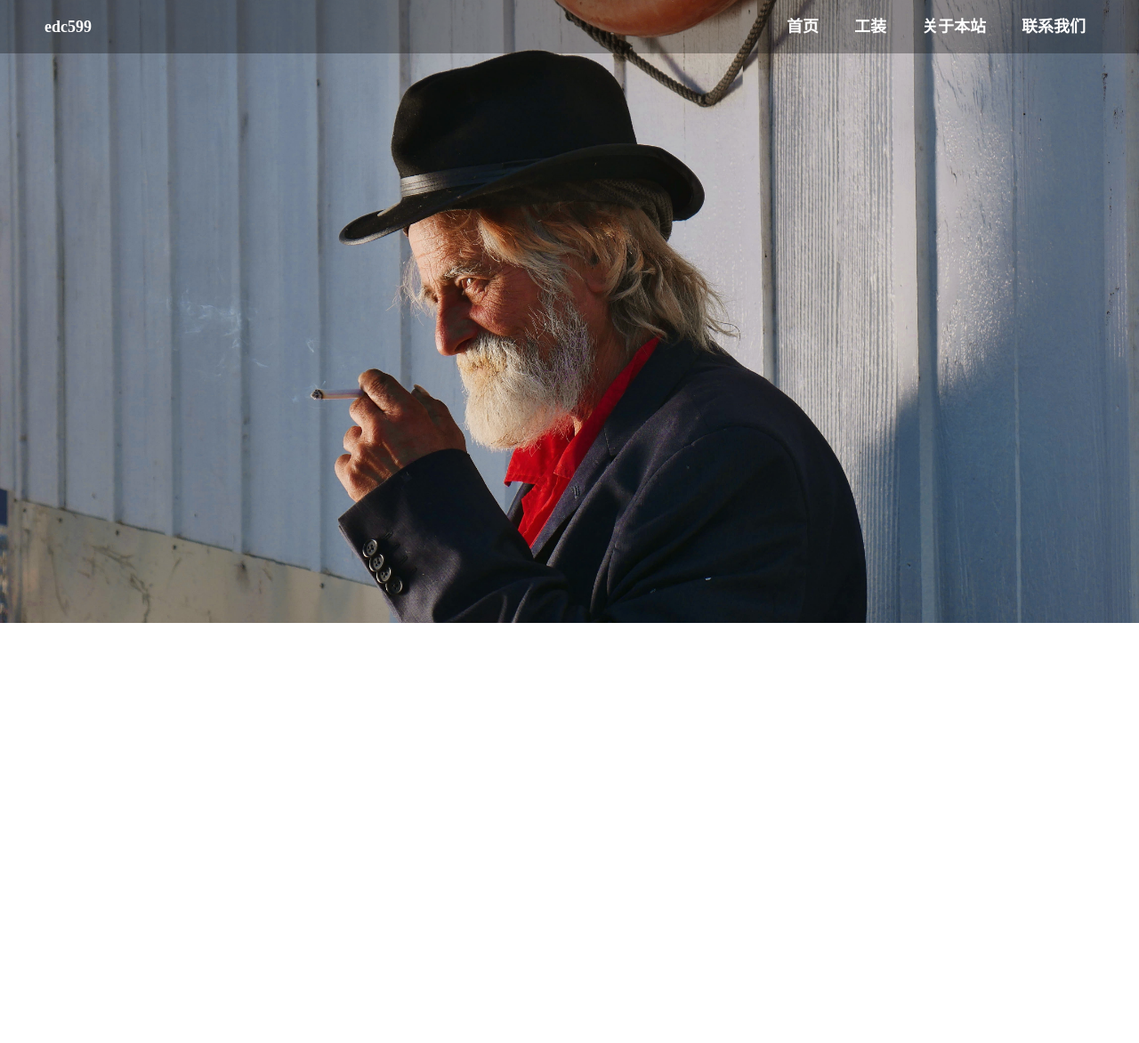
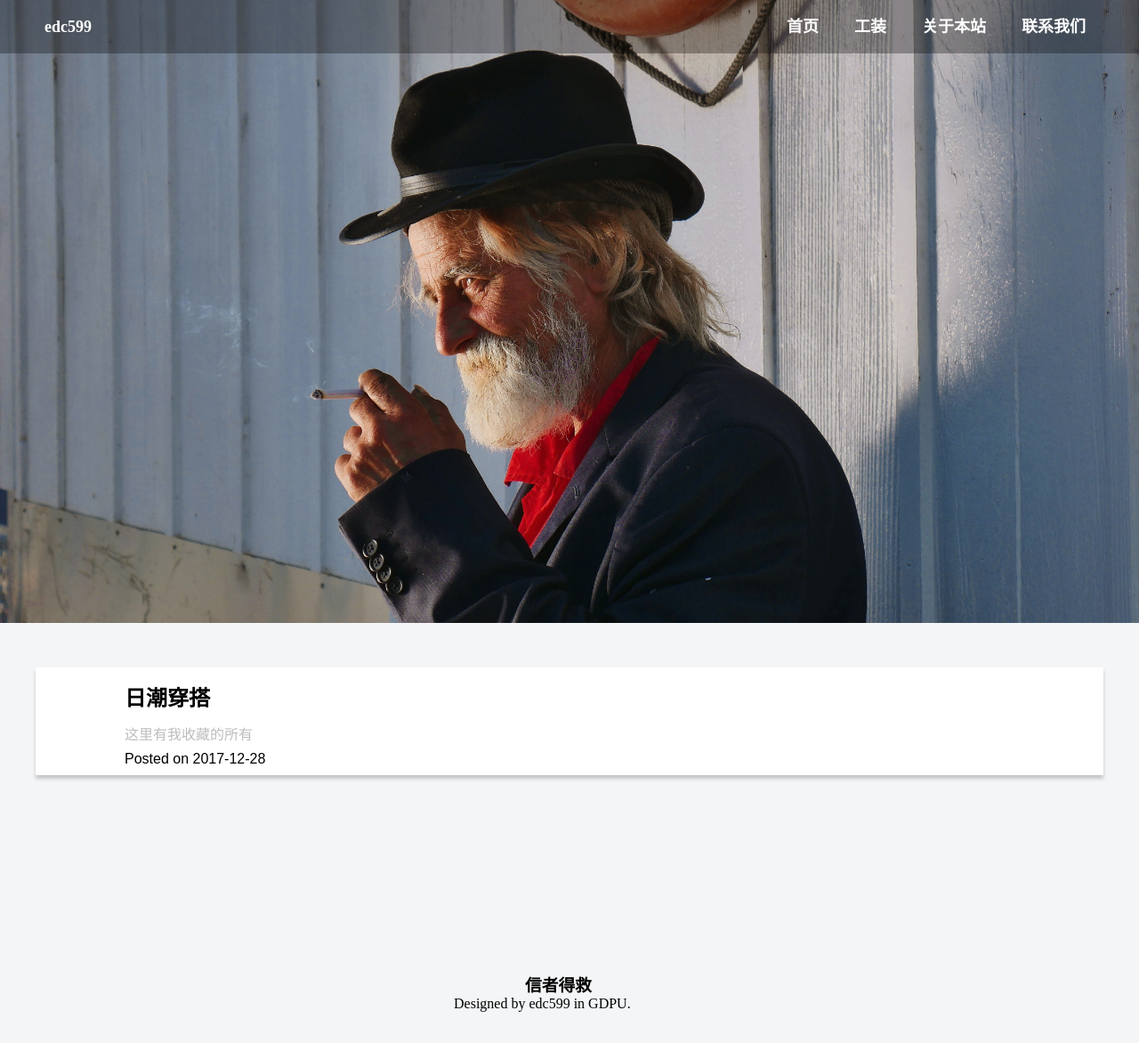
Before and after one commit to edc599/edc599.github.io, a Jekyll site: the page index.html, which Jekyll copies as it is, in a window 1280 px wide. Shown: the whole page at 89% size. Built offline with Jekyll 4.4.1, drawn with Linux system fonts in a browser that asks for light colours; before the commit the page ends 900 px from its top, so only the background shows below that.

Commit message:
Add files via upload

```diff
--- a/index.html
+++ b/index.html
@@ -20,7 +20,8 @@
 				border: 0;
 			}
 			body {
-				/*background-color: #f3f5f7;*/
+				background-color: #f3f5f7;
+				/*height: 3000px;*/
 			}
 			.container {
 				width: 1200px;
@@ -80,6 +81,65 @@
 				background: url(img/banner.jpg) no-repeat scroll center center;
 				background-size: cover;
 			}
+
+			/*main部分*/
+			.main li{
+				height: 120px;
+				background-color: #FFF;
+				margin-top: 50px;
+				box-shadow: 0 4px 4px rgba(0, 0, 0, 0.2);
+				padding-top: 1px;/*解决嵌套元素外边距合并问题*/
+			}
+			.main li h2,
+			.main li p,
+			.main li span {
+				width: 1000px;
+				margin: 14px auto;
+				margin-bottom: -2px;
+			}
+			.main a {
+				color: black;
+			}
+			.main a:hover {
+				/*color: #758293;*/
+				color: #3b5166;
+			}
+			.main li h2 {
+				margin-bottom: -4px;
+			}
+			.main li p {
+				margin-top: 16px;
+				color: #bdbdbd;
+			}
+			.main li span {
+				display: block;
+				margin-top: 10px;
+				font-family: arial;
+			}
+			.main li:hover {
+				box-shadow: 0 6px 6px rgba(0, 0, 0, 0.2);
+			}
+
+			/*底部*/
+			footer {
+				height: 200px;
+				margin-top: 100px;
+				/*box-sizing: border-box;*/
+				padding-top: 1px;
+			}
+			.foot {
+				margin: 0 auto;
+				margin-top: 120px;
+			}
+			.foot h3 {
+				width: 100px;
+				margin: 0 auto;
+				font-weight: 600;
+			}
+			.foot p {
+				width: 260px;
+				margin: 0 auto;
+			}
 		</style>
 	</head>
 	<body>
@@ -107,5 +167,24 @@
 		<div class="banner">
 
 		</div>
+
+		<div class="main container">
+			<ul>
+				<li>
+					<h2><a href="#">日潮穿搭</a></h2>
+					<p>这里有我收藏的所有</p>
+					<span>Posted on 2017-12-28</span>
+				</li>
+			</ul>
+
+		</div>
+
+		<!--底部-->
+		<footer>
+			<div class="foot">
+				<h3>信者得救</h3>
+				<p>Designed by edc599 in GDPU.</p>
+			</div>
+		</footer>
 	</body>
 </html>
```
